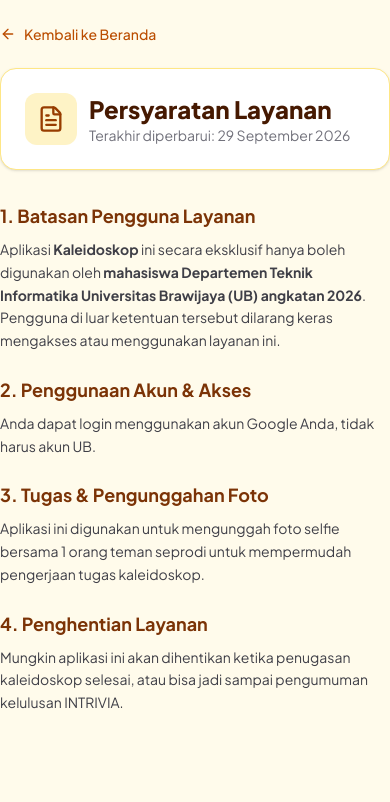
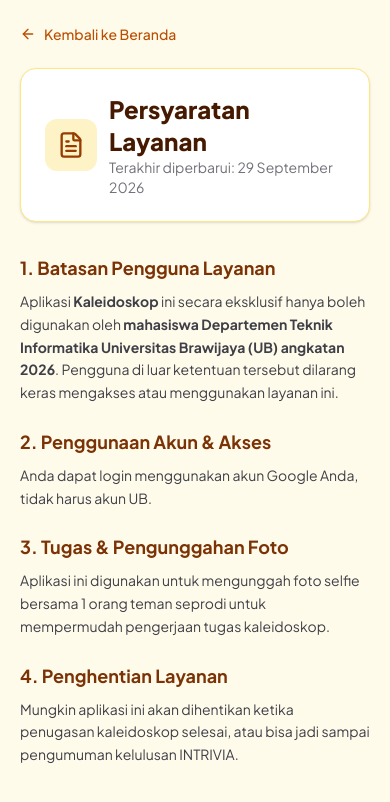
Before and after one commit to teldoop/kaleidoskop, a Next.js app: page /terms in a window 390 px wide. Shown: the top 802 px of the page. Built offline with nearby package versions, Linux system fonts and the light colour scheme.

Commit message:
Memperbaiki tata letak halaman persyaratan layanan dan kebijakan privasi pada mobile

```diff
--- a/app/privacy/page.tsx
+++ b/app/privacy/page.tsx
@@ -3,7 +3,7 @@
 
 export default function PrivacyPage() {
   return (
-    <div className="mx-auto max-w-2xl py-6">
+    <div className="mx-auto max-w-2xl py-6 px-5 md:px-0">
       <div className="mb-6 flex items-center justify-between">
         <Link
           href="/"
--- a/app/terms/page.tsx
+++ b/app/terms/page.tsx
@@ -3,7 +3,7 @@
 
 export default function TermsPage() {
   return (
-    <div className="mx-auto max-w-2xl py-6">
+    <div className="mx-auto max-w-2xl py-6 px-5 md:px-0">
       <div className="mb-6 flex items-center justify-between">
         <Link
           href="/"
```
